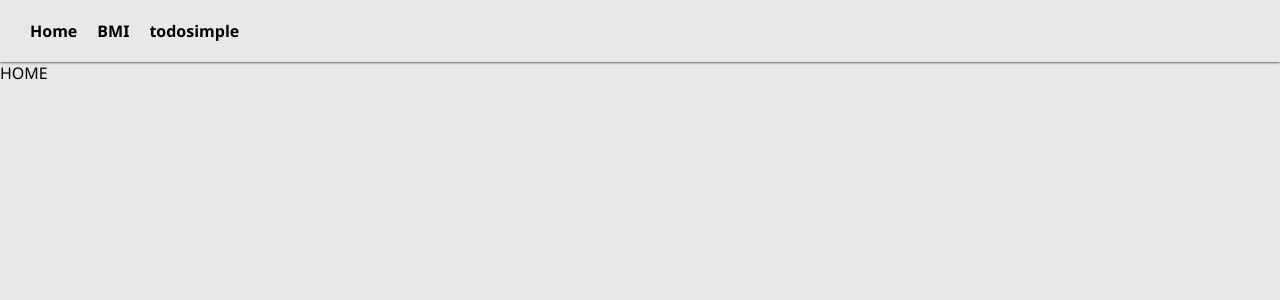
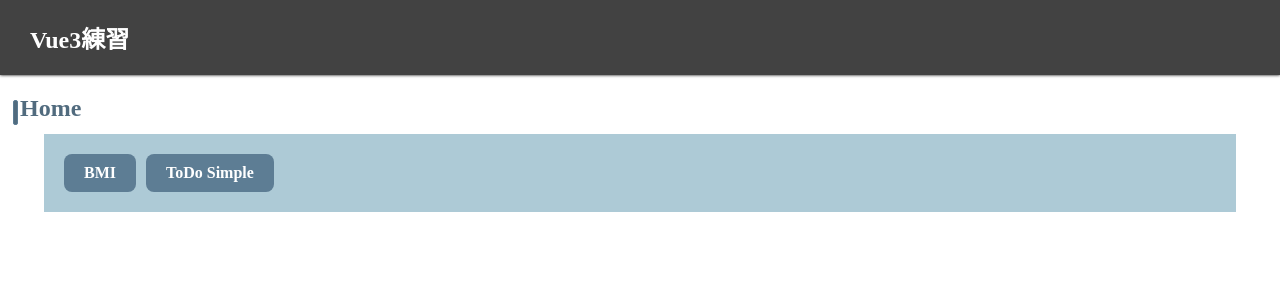
Before and after one commit to CHENPODO/Vue__practice-, a Vue app: page / in a window 1280 px wide. Shown: the top 300 px of the page. Built offline with nearby package versions, Linux system fonts and the light colour scheme.

Commit message:
更新CSS

```diff
--- a/src/App.vue
+++ b/src/App.vue
@@ -4,18 +4,22 @@ import { RouterLink } from "vue-router"
 
 <template>
 	<div>
-		<nav>
-			<RouterLink class="bottom-line" to="/">Home</RouterLink>
-			<RouterLink class="bottom-line" to="/bmi">BMI</RouterLink>
-			<RouterLink class="bottom-line" to="/todo-simple">todosimple</RouterLink>
-		</nav>
+		<nav><RouterLink to="/" class="title">Vue3練習</RouterLink></nav>
 		<router-view />
 	</div>
 </template>
 
 <style>
+.title {
+	font-weight: 700;
+	font-size: x-large;
+	color: white;
+}
+
 nav {
 	padding: 20px;
+	background-color: #424242;
+	margin-bottom: 20px;
 	box-shadow: 0px 0px 3px;
 }
 .bottom-line {
--- a/src/assets/main.css
+++ b/src/assets/main.css
@@ -21,7 +21,6 @@ a,
 	a:hover {
 		border: none;
 		border-radius: 5px;
-		background-color: hsla(0, 1%, 69%, 0.581);
 	}
 	a:hover::after {
 		border: 1px;
--- a/src/components/Home.vue
+++ b/src/components/Home.vue
@@ -1,3 +1,59 @@
 <template>
-	<div>HOME</div>
+	<div>
+		<h2 class="label">Home</h2>
+		<div class="nav-grid">
+			<RouterLink class="nav-item" to="/bmi">BMI</RouterLink>
+			<RouterLink class="nav-item" to="/todo-simple">ToDo Simple</RouterLink>
+			<!-- 更多 RouterLink 可以一直加 -->
+		</div>
+		<router-view />
+	</div>
 </template>
+
+<style scoped>
+.label {
+	margin-left: 20px;
+	font-size: 24px;
+	font-weight: bold;
+	position: relative;
+	color: #516b7e;
+	margin-bottom: 12px;
+}
+.label::after {
+	content: "";
+	position: absolute;
+	left: -7px;
+	top: 5px;
+	height: 23px;
+	width: 3px;
+	border-radius: 2px;
+	background-color: #516b7e;
+	border: #5d7d94 1px solid;
+}
+.nav-grid {
+	max-width: 90%;
+	margin: 0 auto;
+	display: flex;
+	flex-wrap: wrap;
+	gap: 10px;
+	background-color: #adcad6;
+	padding: 20px;
+	justify-content: flex-start; /* 或 center / space-around 看你要什麼感覺 */
+}
+
+.nav-item {
+	flex: 0 0 auto;
+	padding: 10px 20px;
+	background-color: #5d7d94;
+	color: white;
+	border-radius: 8px;
+	text-decoration: none;
+	text-align: center;
+	transition: 0.3s;
+}
+
+.nav-item:hover {
+	background-color: #879faa;
+	transform: scale(1.05);
+}
+</style>
--- a/src/views/BMI.vue
+++ b/src/views/BMI.vue
@@ -19,7 +19,8 @@ onMounted(() => {
 </script>
 
 <template>
-	<h1>BMI</h1>
+	<h1 class="label">BMI</h1>
+	<h2>BMI</h2>
 	<p class="notic">注意身高要換算成公尺</p>
 	<div class="container">
 		<div class="screen">
@@ -46,12 +47,31 @@ onMounted(() => {
 	</div>
 </template>
 
-<style>
+<style scoped>
 body {
 	background-color: rgba(0, 0, 0, 0.092);
 	font-family: "Segoe UI", Tahoma, Geneva, Verdana, sans-serif;
 }
-h1 {
+.label {
+	margin-left: 20px;
+	font-size: 24px;
+	font-weight: bold;
+	position: relative;
+	color: #516b7e;
+	margin-bottom: 12px;
+}
+.label::after {
+	content: "";
+	position: absolute;
+	left: -7px;
+	top: 5px;
+	height: 23px;
+	width: 3px;
+	border-radius: 2px;
+	background-color: #516b7e;
+	border: #5d7d94 1px solid;
+}
+h2 {
 	text-align: center;
 }
 .notic {
--- a/src/views/TodoSimple.vue
+++ b/src/views/TodoSimple.vue
@@ -14,6 +14,7 @@ const search = () => {
 }
 </script>
 <template>
+	<h1 class="label">搜尋歌曲</h1>
 	<div class="box">
 		<div class="inner-box">
 			<input type="text" v-model="searchTerm" placeholder="請輸入關鍵字" />
@@ -25,10 +26,29 @@ const search = () => {
 	</div>
 </template>
 <style scoped>
+.label {
+	margin-left: 20px;
+	font-size: 24px;
+	font-weight: bold;
+	position: relative;
+	color: #516b7e;
+	margin-bottom: 12px;
+}
+.label::after {
+	content: "";
+	position: absolute;
+	left: -7px;
+	top: 5px;
+	height: 23px;
+	width: 3px;
+	border-radius: 2px;
+	background-color: #516b7e;
+	border: #5d7d94 1px solid;
+}
 .box {
 	width: 400px;
 	padding: 20px;
-	margin: 10px auto;
+	margin: 30px auto;
 	background-color: rgb(203, 237, 226);
 }
 input {
```
